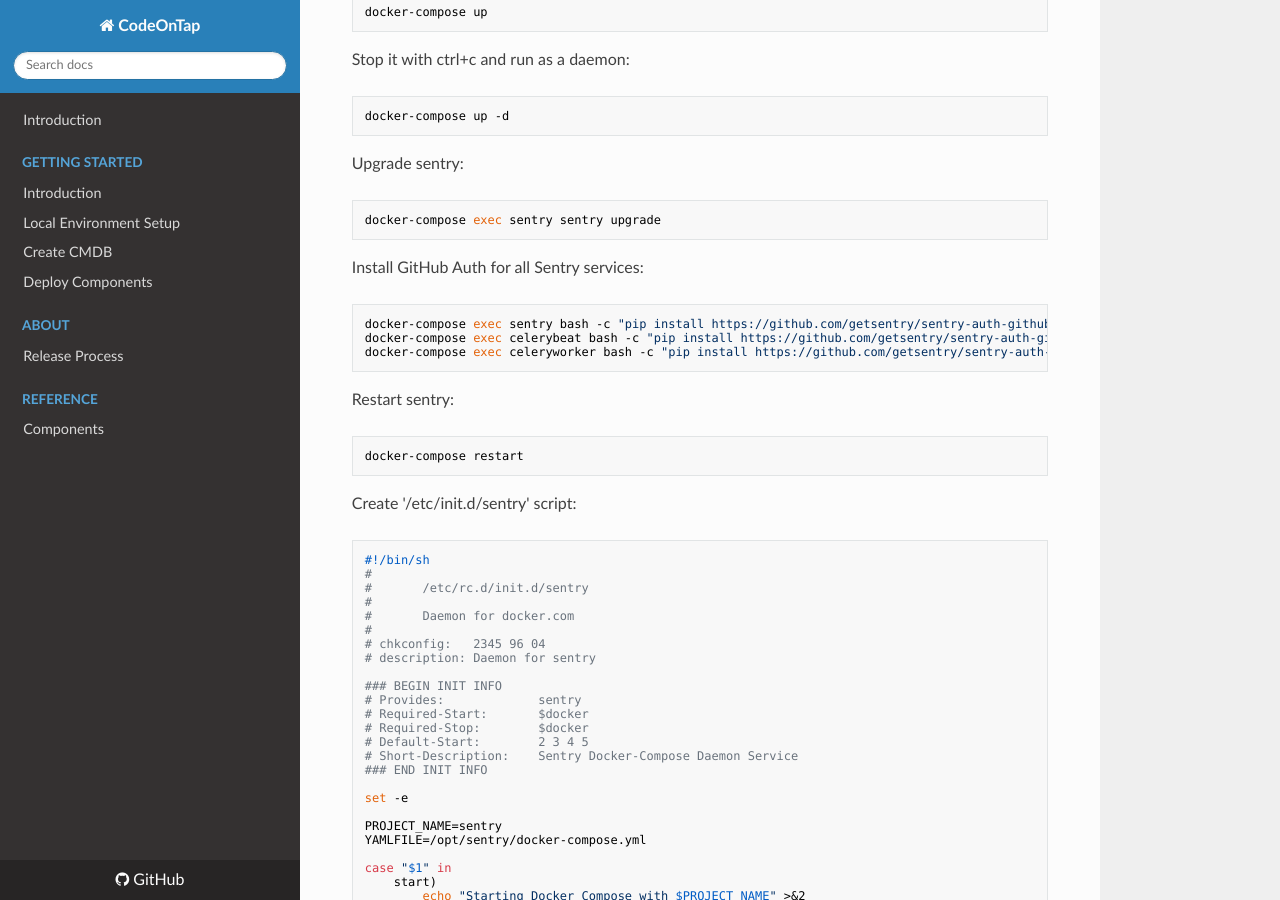
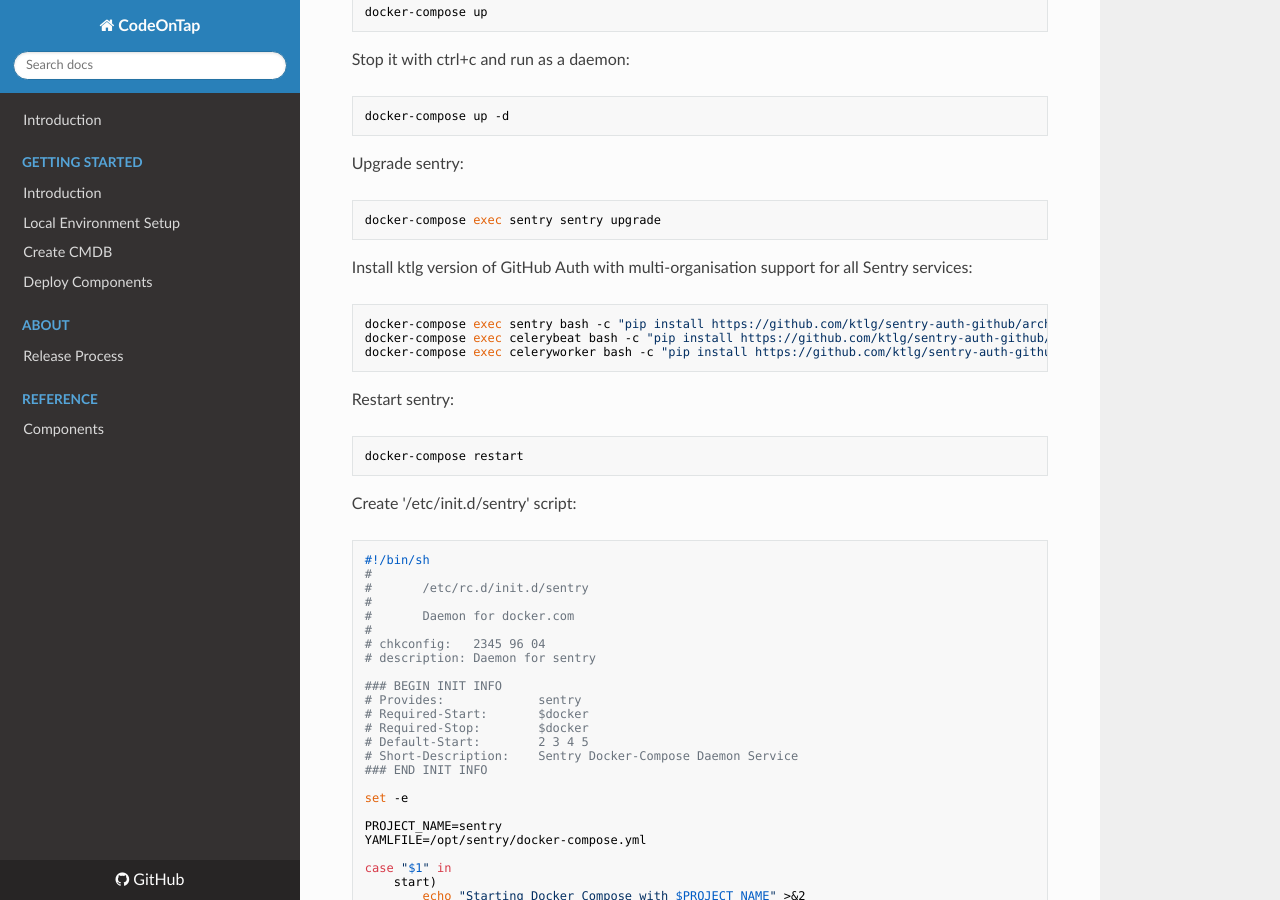
Before and after one commit to codeontap/codeontap, an MkDocs documentation site: the page built from docs/automationServerSetup.md, in a window 1280 px wide and 900 px high, scrolled down 4299 px. Built offline with MkDocs 1.6.1, drawn with Linux system fonts in a browser that asks for light colours; nearby versions of some CDN libraries.

Commit message:
ktlg version of sentry github oauth plugin

````diff
--- a/docs/automationServerSetup.md
+++ b/docs/automationServerSetup.md
@@ -256,12 +256,12 @@
 docker-compose exec sentry sentry upgrade
 ```
 
-Install GitHub Auth for all Sentry services:
+Install ktlg version of GitHub Auth with multi-organisation support for all Sentry services:
 
 ```bash
-docker-compose exec sentry bash -c "pip install https://github.com/getsentry/sentry-auth-github/archive/master.zip"
-docker-compose exec celerybeat bash -c "pip install https://github.com/getsentry/sentry-auth-github/archive/master.zip"
-docker-compose exec celeryworker bash -c "pip install https://github.com/getsentry/sentry-auth-github/archive/master.zip"
+docker-compose exec sentry bash -c "pip install https://github.com/ktlg/sentry-auth-github/archive/v1.0.0.zip"
+docker-compose exec celerybeat bash -c "pip install https://github.com/ktlg/sentry-auth-github/archive/v1.0.0.zip"
+docker-compose exec celeryworker bash -c "pip install https://github.com/ktlg/sentry-auth-github/archive/v1.0.0.zip"
 ```
 
 Restart sentry:
````
